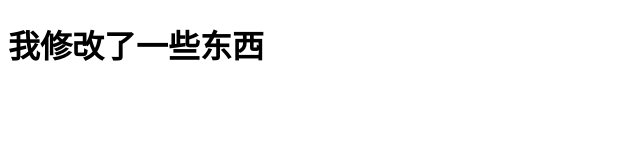
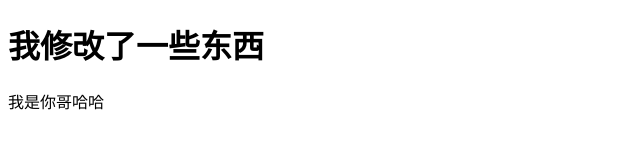
Before and after one commit to liangrongzhi/ssh-, a plain HTML site: page index.html in a window 1280 px wide. Shown: the whole page, without its empty margins (0-640 px from the left). Drawn offline with Linux system fonts and the light colour scheme.

Commit message:
一些戏谑的语言

```diff
--- a/index.html
+++ b/index.html
@@ -8,5 +8,6 @@
 </head>
 <body>
     <h1>我修改了一些东西</h1>
+    我是你哥哈哈
 </body>
 </html>
```
